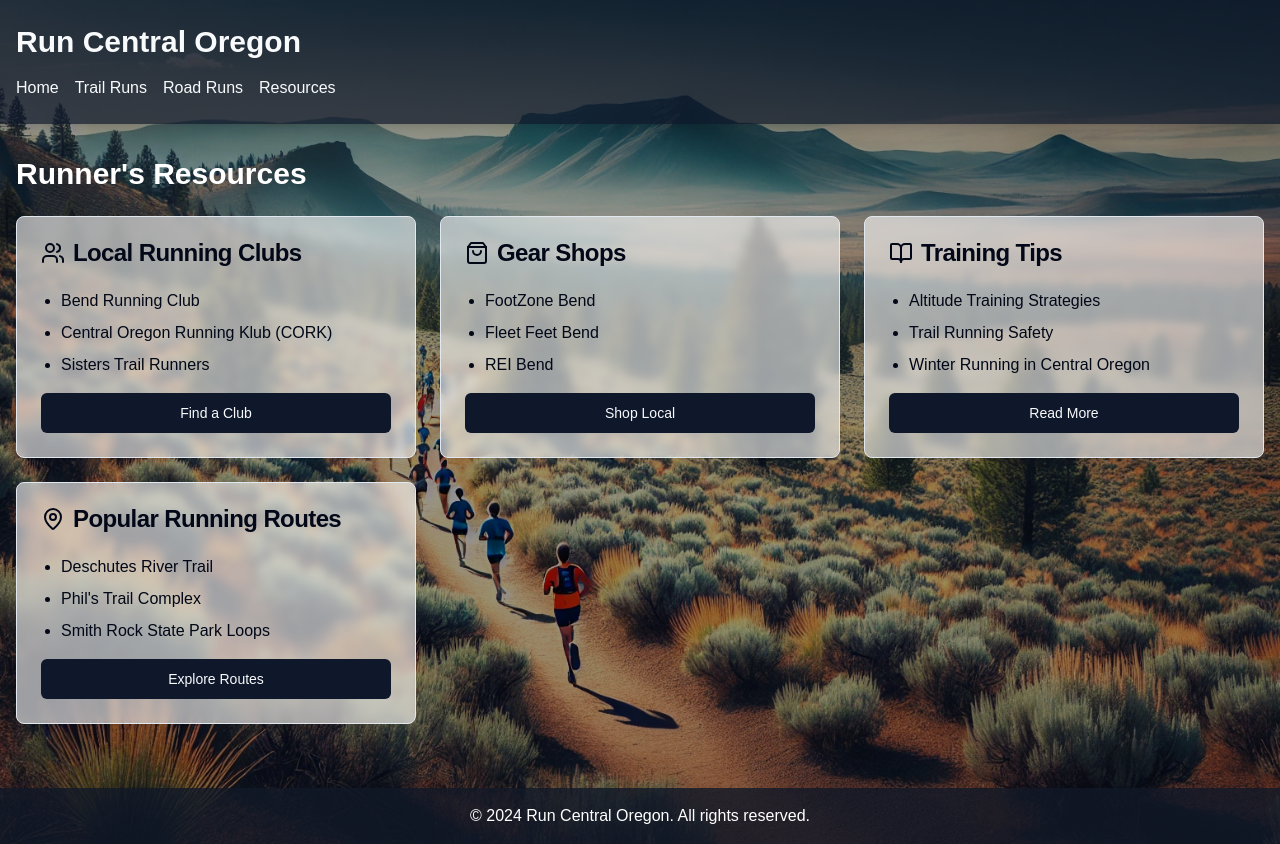
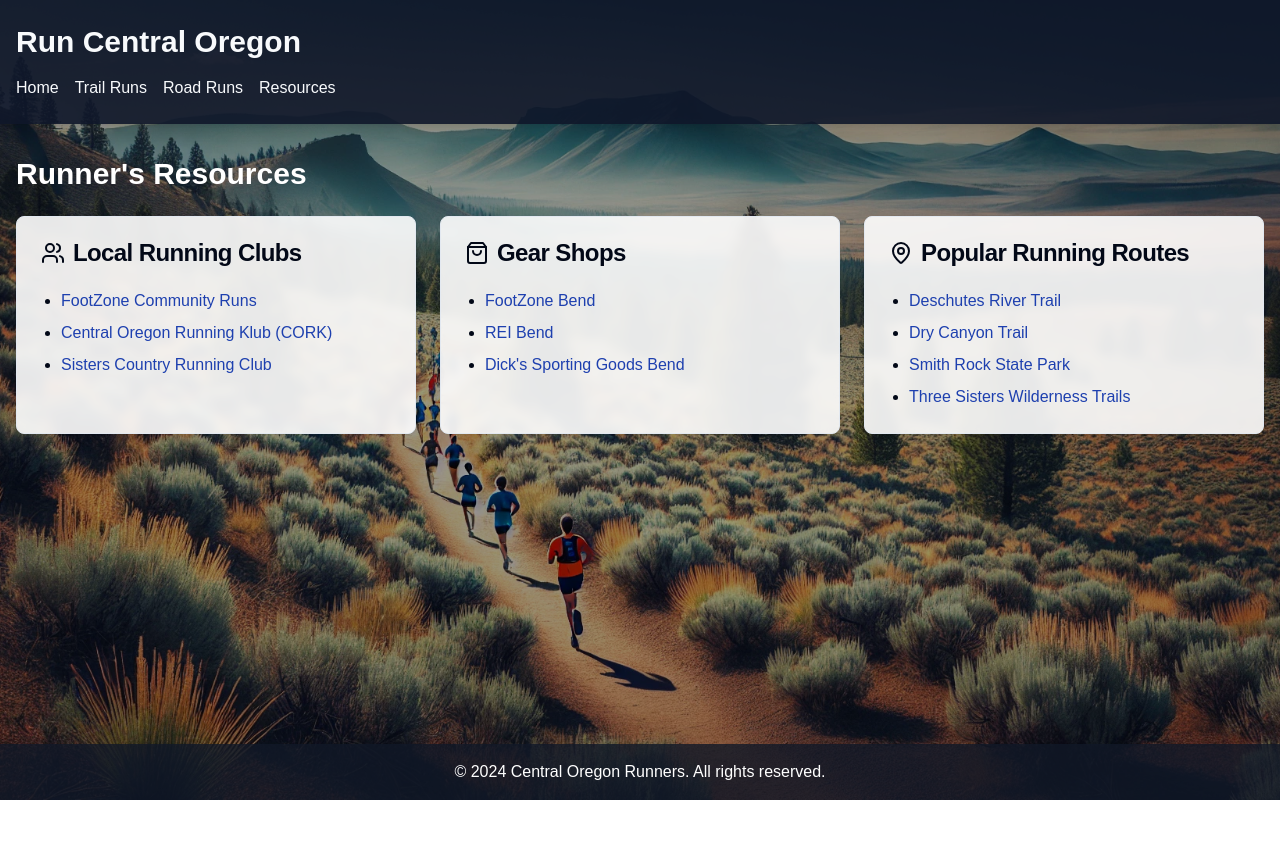
Before and after one commit to jessicadesapio/runcentraloregon, a Next.js app: page /resources in a window 1280 px wide. After the commit the page ends 800 px from the top, so only its background shows below. Built offline with nearby package versions, Linux system fonts and the light colour scheme.

Commit message:
Update resources page

```diff
--- a/app/resources/page.tsx
+++ b/app/resources/page.tsx
@@ -9,15 +9,16 @@ export default function ResourcesPage() {
     <div className="min-h-screen relative">
       <Image
         src="/runningresource.webp"
-        alt="Group of runners on a scenic trail through Central Oregon's high desert landscape"
+        alt="Group of runners on a scenic trail through Central Oregon&apos;s high desert landscape"
         layout="fill"
         objectFit="cover"
+        objectPosition="bottom"
         priority
         quality={100}
         className="z-0"
       />
       <div className="relative z-10 min-h-screen flex flex-col bg-black/40">
-        <header className="bg-primary/70 text-primary-foreground shadow-lg">
+        <header className="bg-primary/90 text-primary-foreground shadow-lg">
           <div className="container mx-auto px-4 py-6">
             <h1 className="text-3xl font-bold">Run Central Oregon</h1>
             <nav className="mt-4">
@@ -34,7 +35,7 @@ export default function ResourcesPage() {
         <main className="container mx-auto px-4 py-8">
           <h2 className="text-3xl font-bold mb-6 text-white">Runner&apos;s Resources</h2>
           <div className="grid gap-6 md:grid-cols-2 lg:grid-cols-3">
-            <Card className="bg-white/60 backdrop-blur-sm transition-all hover:bg-white/80">
+            <Card className="bg-white/90 backdrop-blur-sm">
               <CardHeader>
                 <CardTitle className="flex items-center">
                   <Users className="mr-2" />
@@ -43,17 +44,41 @@ export default function ResourcesPage() {
               </CardHeader>
               <CardContent>
                 <ul className="list-disc pl-5 space-y-2">
-                  <li>Bend Running Club</li>
-                  <li>Central Oregon Running Klub (CORK)</li>
-                  <li>Sisters Trail Runners</li>
-                </ul>
-                <Button className="mt-4 w-full">
-                  <Link href="#">Find a Club</Link>
-                </Button>
+                <li>
+                    <a
+                      href="https://www.footzonebend.com/content/community-runs"
+                      target="_blank"
+                      rel="noopener noreferrer"
+                      className="text-blue-800 hover:underline"
+                    >
+                      FootZone Community Runs
+                    </a>
+                  </li>
+                  <li>
+                    <a
+                      href="https://corkclub.org"
+                      target="_blank"
+                      rel="noopener noreferrer"
+                      className="text-blue-800 hover:underline"
+                    >
+                      Central Oregon Running Klub (CORK)
+                    </a>
+                  </li>
+                 <li>
+                  <a
+                  href="https://www.facebook.com/groups/301993255318992/"
+                  target="_blank"
+                  rel="noopener noreferrer"
+                  className="text-blue-800 hover:underline"
+                  >
+                    Sisters Country Running Club
+                    </a>
+                    </li>
+                    </ul>
               </CardContent>
             </Card>
 
-            <Card className="bg-white/60 backdrop-blur-sm transition-all hover:bg-white/80">
+            <Card className="bg-white/90 backdrop-blur-sm">
               <CardHeader>
                 <CardTitle className="flex items-center">
                   <ShoppingBag className="mr-2" />
@@ -62,36 +87,41 @@ export default function ResourcesPage() {
               </CardHeader>
               <CardContent>
                 <ul className="list-disc pl-5 space-y-2">
-                  <li>FootZone Bend</li>
-                  <li>Fleet Feet Bend</li>
-                  <li>REI Bend</li>
+                <li>
+                    <a
+                      href="https://www.footzonebend.com"
+                      target="_blank"
+                      rel="noopener noreferrer"
+                      className="text-blue-800 hover:underline"
+                    >
+                      FootZone Bend
+                    </a>
+                  </li>
+                  <li>
+                    <a
+                      href="https://www.rei.com/stores/bend"
+                      target="_blank"
+                      rel="noopener noreferrer"
+                      className="text-blue-800 hover:underline"
+                    >
+                      REI Bend
+                    </a>
+                  </li>
+                  <li>
+                    <a
+                    href="https://stores.dickssportinggoods.com/or/bend/676/?seo=localpack"
+                    target="_blank"
+                    rel="noopener noreferrer"
+                    className="text-blue-800 hover:underline"
+                    >
+                      Dick&apos;s Sporting Goods Bend
+                    </a>
+                  </li>
                 </ul>
-                <Button className="mt-4 w-full">
-                  <Link href="#">Shop Local</Link>
-                </Button>
               </CardContent>
             </Card>
 
-            <Card className="bg-white/60 backdrop-blur-sm transition-all hover:bg-white/80">
-              <CardHeader>
-                <CardTitle className="flex items-center">
-                  <BookOpen className="mr-2" />
-                  Training Tips
-                </CardTitle>
-              </CardHeader>
-              <CardContent>
-                <ul className="list-disc pl-5 space-y-2">
-                  <li>Altitude Training Strategies</li>
-                  <li>Trail Running Safety</li>
-                  <li>Winter Running in Central Oregon</li>
-                </ul>
-                <Button className="mt-4 w-full">
-                  <Link href="#">Read More</Link>
-                </Button>
-              </CardContent>
-            </Card>
-
-            <Card className="bg-white/60 backdrop-blur-sm transition-all hover:bg-white/80">
+            <Card className="bg-white/90 backdrop-blur-sm">
               <CardHeader>
                 <CardTitle className="flex items-center">
                   <MapPin className="mr-2" />
@@ -100,20 +130,54 @@ export default function ResourcesPage() {
               </CardHeader>
               <CardContent>
                 <ul className="list-disc pl-5 space-y-2">
-                  <li>Deschutes River Trail</li>
-                  <li>Phil&apos;s Trail Complex</li>
-                  <li>Smith Rock State Park Loops</li>
+                <li>
+                    <a
+                      href="https://www.bendparksandrec.org/trail/deschutes-river-trail-old-mill-reach/"
+                      target="_blank"
+                      rel="noopener noreferrer"
+                      className="text-blue-800 hover:underline"
+                    >
+                      Deschutes River Trail
+                    </a>
+                  </li>
+                  <li>
+                    <a
+                      href="https://www.traillink.com/trail/dry-canyon-trail/"
+                      target="_blank"
+                      rel="noopener noreferrer"
+                      className="text-blue-800 hover:underline"
+                    >
+                      Dry Canyon Trail
+                    </a>
+                  </li>
+                  <li>
+                    <a
+                      href="https://stateparks.oregon.gov/index.cfm?do=park.profile&parkId=36"
+                      target="_blank"
+                      rel="noopener noreferrer"
+                      className="text-blue-800 hover:underline"
+                    >
+                      Smith Rock State Park
+                    </a>
+                  </li>
+                  <li>
+                    <a
+                      href="https://www.trailrunproject.com/directory/8018554/three-sisters-wilderness"
+                      target="_blank"
+                      rel="noopener noreferrer"
+                      className="text-blue-800 hover:underline"
+                    >
+                      Three Sisters Wilderness Trails
+                    </a>
+                  </li>
                 </ul>
-                <Button className="mt-4 w-full">
-                  <Link href="#">Explore Routes</Link>
-                </Button>
               </CardContent>
             </Card>
           </div>
         </main>
 
-        <footer className="bg-gray-900/80 text-white text-center py-4 mt-8">
-          <p>&copy; 2024 Run Central Oregon. All rights reserved.</p>
+        <footer className="bg-gray-900/80 text-white text-center py-4 mt-auto">
+          <p>&copy; 2024 Central Oregon Runners. All rights reserved.</p>
         </footer>
       </div>
     </div>
```
